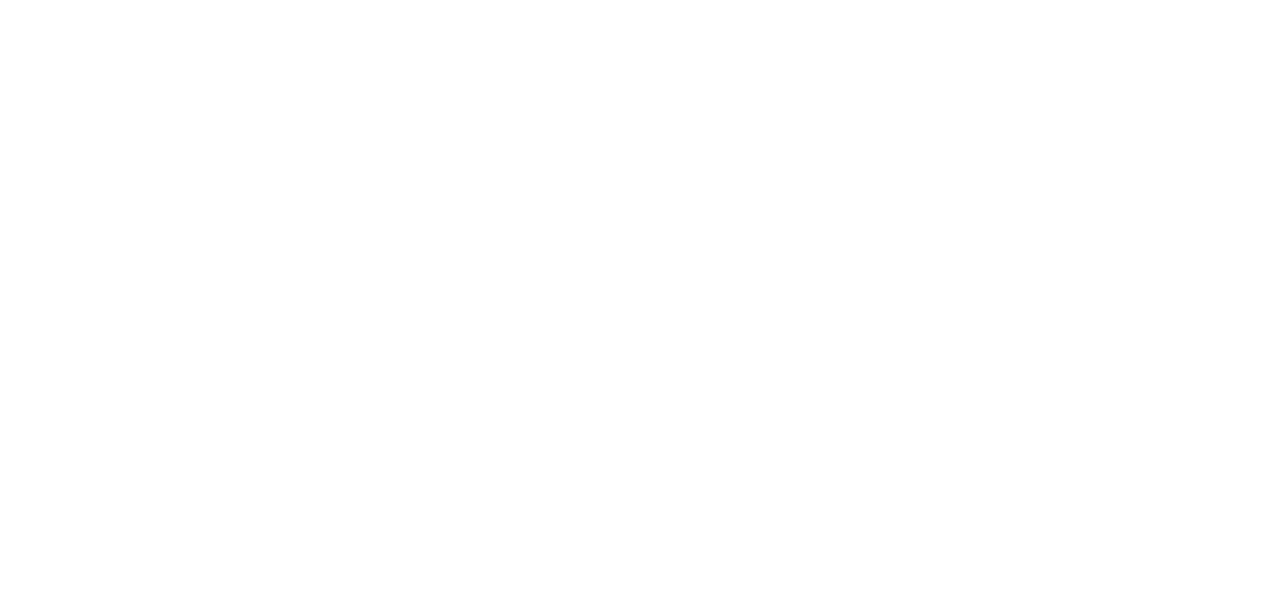
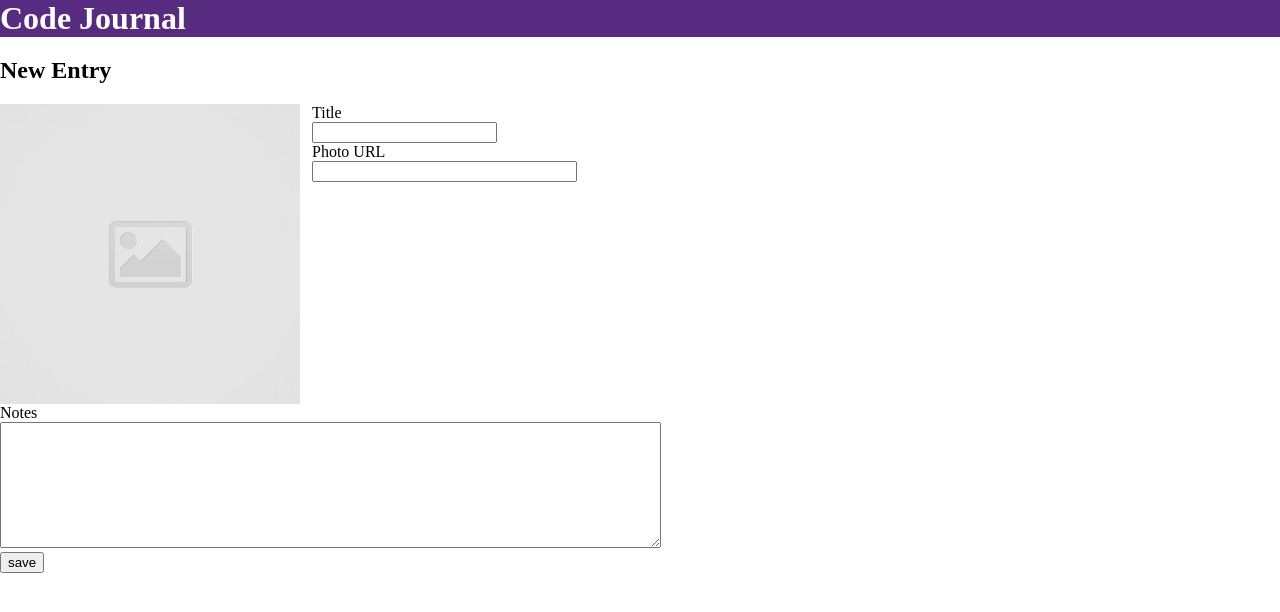
Before and after one commit to bbrown949/code-journal, a website: page index.html in a window 1280 px wide. Drawn offline with Linux system fonts and the light colour scheme.

Commit message:
commit test

```diff
--- a/css/styles.css
+++ b/css/styles.css
@@ -0,0 +1,21 @@
+#container {
+  margin: auto;
+}
+
+.header-content {
+  width: 3000px;
+  color: white;
+  background-color: #562b80;
+  margin: auto;
+}
+
+img {
+  max-height: 300px;
+  max-width: 300px;
+}
+
+@media screen and (min-width: 575px) {
+  .column-half {
+    flex-basis: 50%;
+  }
+}
--- a/index.html
+++ b/index.html
@@ -17,11 +17,48 @@
 </head>
 <body>
   <header>
-    <div class="container">
+    <div class="row">
+      <h1 class="header-content">Code Journal</h1>
     </div>
   </header>
+  <div id="container">
+    <div data-view="entry-form">
+      <div class="row">
+        <h2 class="new-entry">New Entry</h2>
+      </div>
+      <div class="row">
+        <img src="images/placeholder-image-square.jpg">
+        <div class="column-half">
+          <div class="title-form">
+            <div>
+              <label for="title">Title</label>
+            </div>
+            <input name="text" type="text" id="title" required/>
+          </div>
+          <div class="photo-url-form">
+            <div>
+              <label for="url">Photo URL</label></div>
+            <input type="url" name="url" class="url" pattern="https://.*" size="30" required>
+          </div>
+        </div>
+      </div>
+      <div class="row">
+        <div class="notes-row">
+          <div>
+            <div><label for="notes">Notes</label></div>
+            <textarea name="comment" id="comments" cols="80" rows="8">
+            </textarea>
+          </div>
+        </div>
+      </div>
+    </div>
+    <div class="row">
+      <div class="submit-button">
+        <input type="submit" value="save">
+      </div>
+    </div>
+  </div>
   <main class="container">
-    <div data-view="entry-form"></div>
     <div data-view="entries" class="hidden"></div>
   </main>
   <script src="js/data.js"></script>
--- a/js/main.js
+++ b/js/main.js
@@ -0,0 +1,4 @@
+const $url = document.querySelector('.url');
+$url.addEventListener('input', function (event) {
+
+});
```
